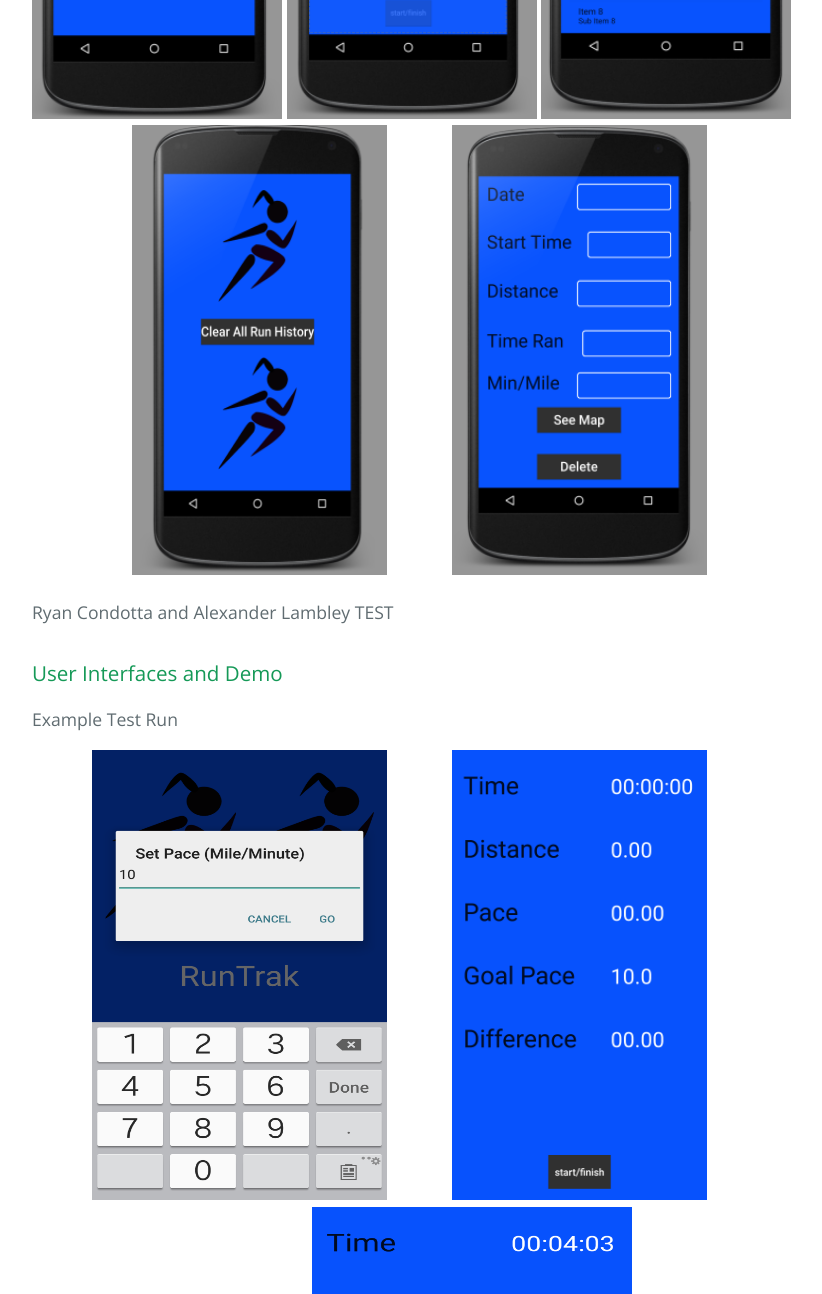
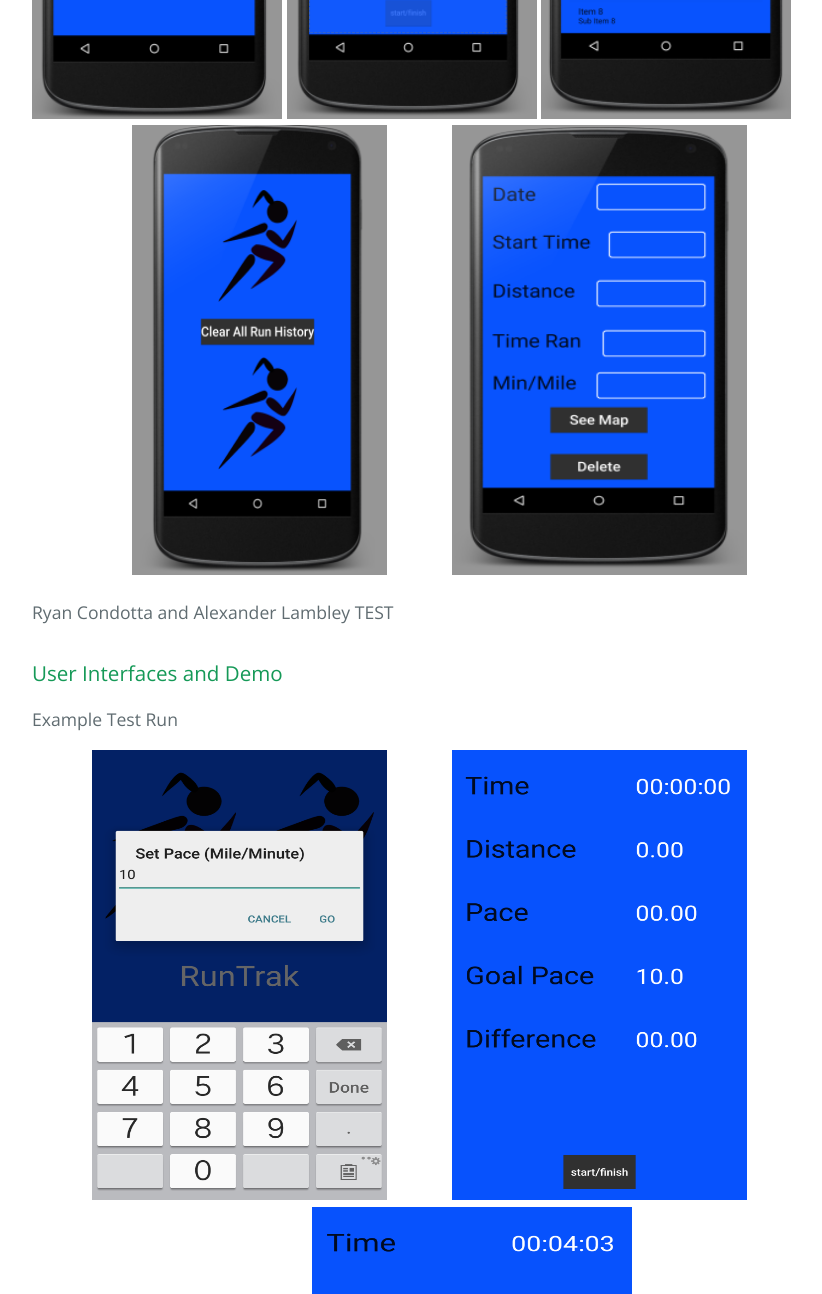
Before and after one commit to alambley/RunTrak, a plain HTML site: page index.html in a window 1280 px wide. Shown: the part 1480-2774 px from the top of the page, without its empty margins (192-1014 px from the left). Drawn offline with nearby package versions, Linux system fonts and the light colour scheme.

Commit message:
Update index.html

```diff
--- a/index.html
+++ b/index.html
@@ -63,7 +63,7 @@ been successful.</p>
 
 <img src="images/image4.png" style="padding-left:100px" alt="Smiley face" height="450" width="355">
 
-<img src="images/image5.png" style="padding-left:60px" alt="Smiley face" height="450" width="315">
+<img src="images/image5.png" style="padding-left:60px" alt="Smiley face" height="450" width="355">
 
 <p>Ryan Condotta and Alexander Lambley TEST</p>
 
@@ -72,7 +72,7 @@ been successful.</p>
 
 <p>Example Test Run</p>
 <img src="images/image7.png" style="padding-left:60px" alt="Smiley face" height="450" width="355">
-<img src="images/image8.png" style="padding-left:60px" alt="Smiley face" height="450" width="315">
+<img src="images/image8.png" style="padding-left:60px" alt="Smiley face" height="450" width="355">
 
 
 
@@ -115,7 +115,7 @@ ending the run
 included.</p>
 
 <img src="images/image13.png" style="padding-left:60px" alt="Smiley face" height="450" width="355">
-<img src="images/image14.png" style="padding-left:60px" alt="Smiley face" height="450" width="315">
+<img src="images/image14.png" style="padding-left:60px" alt="Smiley face" height="450" width="355">
 
 <p>The Google Maps
 activity that
```
